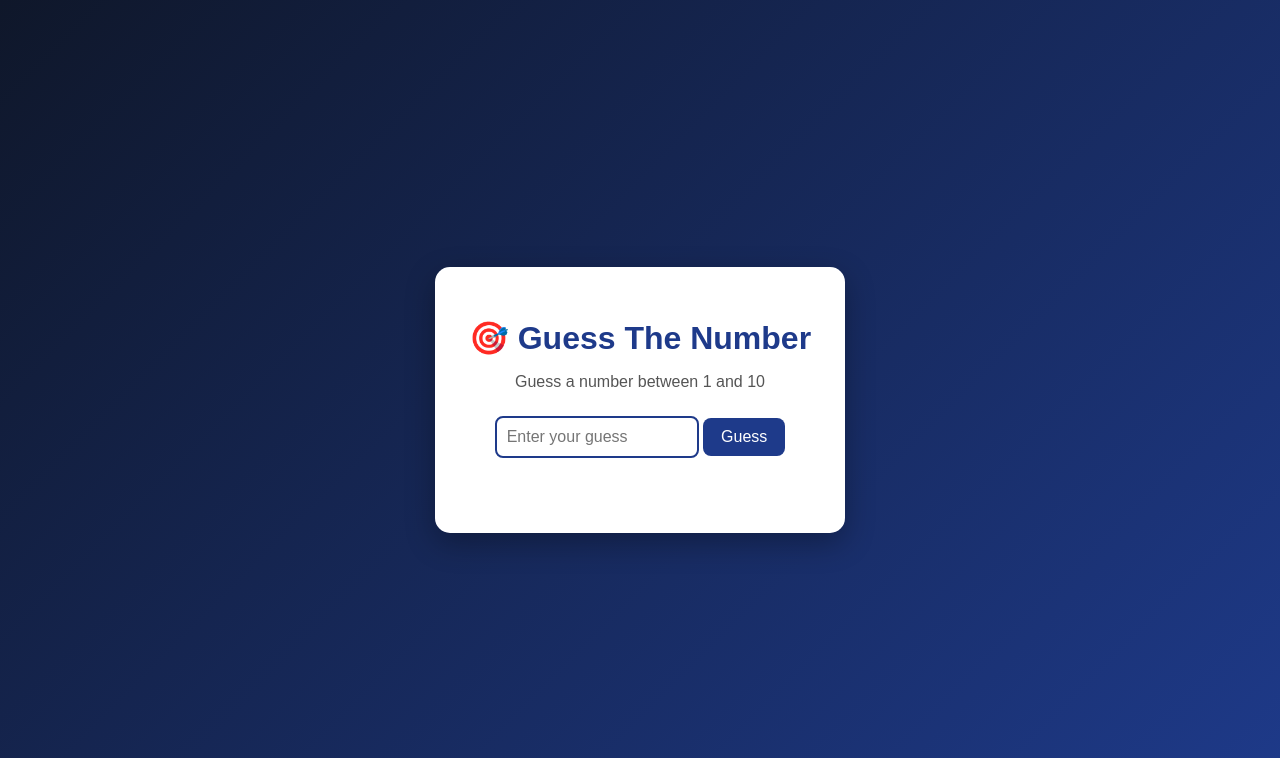
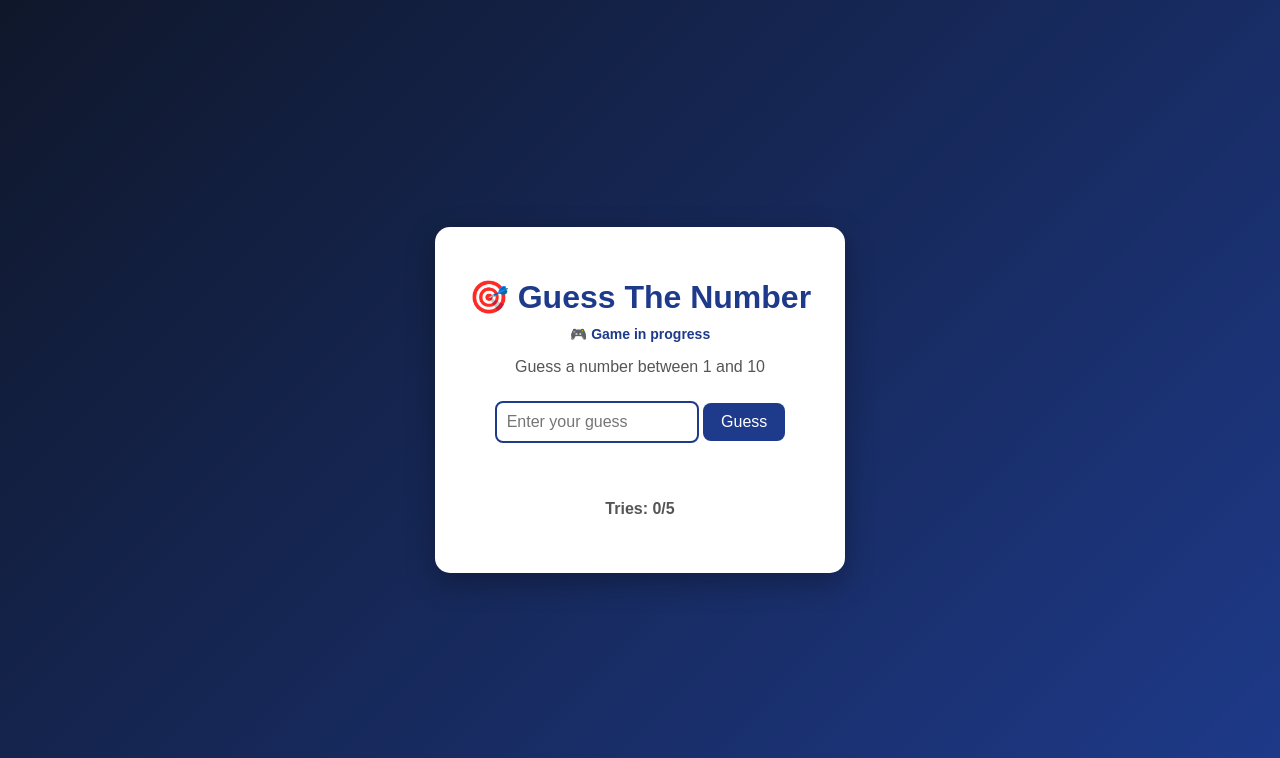
Before and after one commit to mordecai12-cool/guessing-game, a Flask app: page / in a window 1280 px wide. Shown: the top 758 px of the page. Run offline with Flask 3, Linux system fonts and the light colour scheme.

Commit message:
Improve guessing game UI and game status

```diff
--- a/app.py
+++ b/app.py
@@ -13,6 +13,7 @@ def home():
         session["game_over"] = False
 
     message = ""
+    message_type = ""
 
     if request.method == "POST" and not session["game_over"]:
         guess = int(request.form["guess"])
@@ -27,10 +28,12 @@ def home():
 
         elif guess == session["secret"]:
             message = f"You got it! 🎉🔥 in {session['tries']} tries"
+            message_type = "win"
             session["game_over"] = True
 
         elif session["tries"] >= 5:
             message = f"You lost! 😓 The number was {session['secret']}"
+            message_type = "lose"
             session["game_over"] = True
 
         elif guess > session["secret"]:
@@ -44,7 +47,8 @@ def home():
     return render_template(
         "index.html",
         message=message,
-        tries=session["tries"]
+        tries=session["tries"],
+        message_type=message_type
     )
 
 @app.route("/reset")
--- a/static/style.css
+++ b/static/style.css
@@ -11,6 +11,9 @@ body {
     background: linear-gradient(135deg, #0f172a, #1e3a8a);
 }
 
+
+/* Game card */
+
 .game-container {
     width: 350px;
     padding: 30px;
@@ -23,6 +26,28 @@ body {
     box-shadow: 0 10px 30px rgba(0, 0, 0, 0.3);
 }
 
+
+/* Title */
+
+h1 {
+    margin-bottom: 10px;
+
+    color: #1e3a8a;
+    font-size: 32px;
+}
+
+
+/* Instructions */
+
+.game-container p {
+    color: #555;
+    font-size: 16px;
+    margin-bottom: 25px;
+}
+
+
+/* Number input */
+
 input {
     padding: 10px;
     width: 180px;
@@ -33,6 +58,9 @@ input {
     font-size: 16px;
     outline: none;
 }
+
+
+/* Guess button */
 
 button {
     padding: 10px 18px;
@@ -51,17 +79,8 @@ button:hover {
     background: #2563eb;
 }
 
-h1 {
-    margin-bottom: 10px;
-    color: #1e3a8a;
-    font-size: 32px;
-}
 
-.game-container p {
-    color: #555;
-    font-size: 16px;
-    margin-bottom: 25px;
-}
+/* Game message */
 
 .message {
     margin-top: 20px;
@@ -72,6 +91,9 @@ h1 {
 
     color: #1e3a8a;
 }
+
+
+/* Play Again button */
 
 .play-again {
     display: inline-block;
@@ -93,6 +115,9 @@ h1 {
     background: #1e3a8a;
 }
 
+
+/* Mobile */
+
 @media (max-width: 500px) {
     .game-container {
         width: 80%;
@@ -107,3 +132,26 @@ h1 {
         width: 150px;
     }
 }
+
+.tries {
+    margin-top: 12px;
+    color: #1e3a8a;
+    font-size: 14px;
+    font-weight: bold;
+}
+
+.message.win {
+    color: #16a34a;
+}
+
+.message.lose {
+    color: #dc2626;
+}
+
+.game-status {
+    margin-bottom: 15px;
+
+    color: #1e3a8a;
+    font-size: 14px;
+    font-weight: bold;
+}
--- a/templates/index.html
+++ b/templates/index.html
@@ -14,6 +14,14 @@
     <div class="game-container">
 
         <h1>🎯 Guess The Number</h1>
+
+        <div class="game-status">
+            {% if session.get("game_over") %}
+                🏆 Game Over
+            {% else %}
+                🎮 Game in progress
+            {% endif %}
+        </div>
 
         <p>Guess a number between 1 and 10</p>
 
@@ -32,9 +40,13 @@
 
         </form>
 
-        <div class="message">
+        <div class="message {{ message_type }}">
             {{ message }}
         </div>
+
+        <p class="tries">
+            Tries: {{ tries }}/5
+        </p>
 
         {% if session.get("game_over") %}
             <a href="{{ url_for('reset') }}" class="play-again">
```
